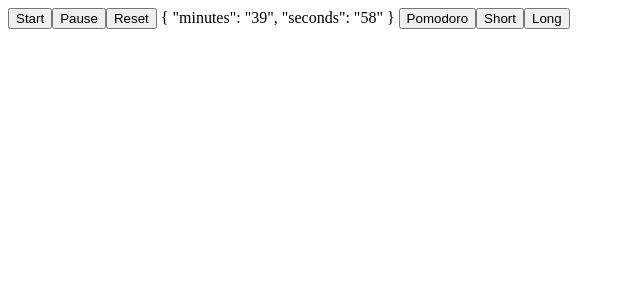
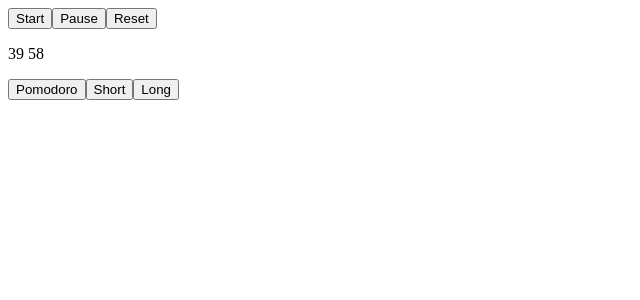
Before and after one commit to TheCoderFish/reactive-timer, an Angular app: page / in a window 1280 px wide. Both pictures are taken after a click on the button "Start". Shown: the top 300 px of the page, without its empty margins (0-640 px from the left). Built offline with nearby package versions, Linux system fonts and the light colour scheme.

Commit message:
setup basic timer functions

```diff
--- a/src/app/models/timer-state.ts
+++ b/src/app/models/timer-state.ts
@@ -1,7 +1,7 @@
 export interface TimerState {
     value: TimeValue;
     isTicking?: boolean;
-    mode?: Modes
+    mode?: Modes;
 }
 
 export enum Modes {
@@ -14,7 +14,7 @@ export const TimeValues: { [key in keyof typeof Modes]: TimeValue } = {
     [Modes.Pomodoro]: { minutes: 40, seconds: 0 },
     [Modes.LongBreak]: { minutes: 10, seconds: 0 },
     [Modes.ShortBreak]: { minutes: 5, seconds: 0 }
-}
+};
 
 export interface TimeValue {
     minutes: number;
--- a/src/app/timer/timer.component.html
+++ b/src/app/timer/timer.component.html
@@ -2,7 +2,13 @@
 <button (click)="pauseButtonClicked$.next()">Pause</button>
 <button (click)="resetButtonClicked$.next()">Reset</button>
 
-{{timer$ | async | json}}
+<p *ngIf="timer$ | async as timer;else notInitialized">
+    {{timer.minutes}}
+    {{timer.seconds}}
+</p>
+<ng-template #notInitialized>
+    <p>00 00</p>
+</ng-template>
 
 
 <button (click)="changeTimerMode$.next(Modes.Pomodoro)">Pomodoro</button>
--- a/src/app/timer/timer.component.ts
+++ b/src/app/timer/timer.component.ts
@@ -1,12 +1,10 @@
 import { Component, OnInit } from '@angular/core';
-import { interval, merge, NEVER, Observable, of, Subject, timer } from 'rxjs';
+import { interval, merge, NEVER, Observable, Subject } from 'rxjs';
 import { map, mapTo, scan, startWith, switchMap, tap } from 'rxjs/operators';
 import { Modes, OutputTimeValue, TimerState, TimeValue, TimeValues } from '../models/timer-state';
 
 const SECONDS_IN_A_MINUTE = 60;
 const SECOND_TO_MILLISECONDS = 1000;
-
-
 
 @Component({
   selector: 'app-timer',
@@ -23,12 +21,10 @@ export class TimerComponent implements OnInit {
 
   Modes = Modes;
 
-
   timer$: Observable<OutputTimeValue>;
 
-  //events
+  // events
   events$: Observable<any>;
-
 
   constructor() { }
 
@@ -55,12 +51,11 @@ export class TimerComponent implements OnInit {
             break;
         }
         return ({ value });
-      })),
+      }))
     )
 
-    //create the timer with the initial state
+    // create the timer with the initial state
     this.timer$ = this.events$.pipe(
-      tap(console.log),
       startWith({ isTicking: false, value: { minutes: TimeValues.Pomodoro.minutes, seconds: TimeValues.Pomodoro.seconds } }),
       scan((state: TimerState, curr): TimerState => ({ ...state, ...curr }), {}),
       // create the actual timer by switching from base
@@ -69,6 +64,11 @@ export class TimerComponent implements OnInit {
           map(tick => {
 
             const { minutes, seconds } = state.value;
+
+            // Find a better way to reset
+            if (minutes === 0 && seconds === 0) {
+              return ({ minutes: 0, seconds: 0 })
+            }
             const totalSeconds = minutes * 60 + seconds;
             const currentValue = totalSeconds - 1;
 
@@ -76,11 +76,10 @@ export class TimerComponent implements OnInit {
             const _seconds = (currentValue % SECONDS_IN_A_MINUTE);
 
             return ({ minutes: _minutes, seconds: _seconds })
-            /* return ({ minutes: this.padNumber(_minutes), seconds: this.padNumber(_seconds) }) */
           }),
           tap((value: TimeValue) => state.value = value),
           map(((value: TimeValue) => ({ minutes: this.padNumber(value.minutes), seconds: this.padNumber(value.seconds) })))
-        ) : of({ minutes: '00', seconds: '00' }))
+        ) : NEVER)
     )
   }
 
```
